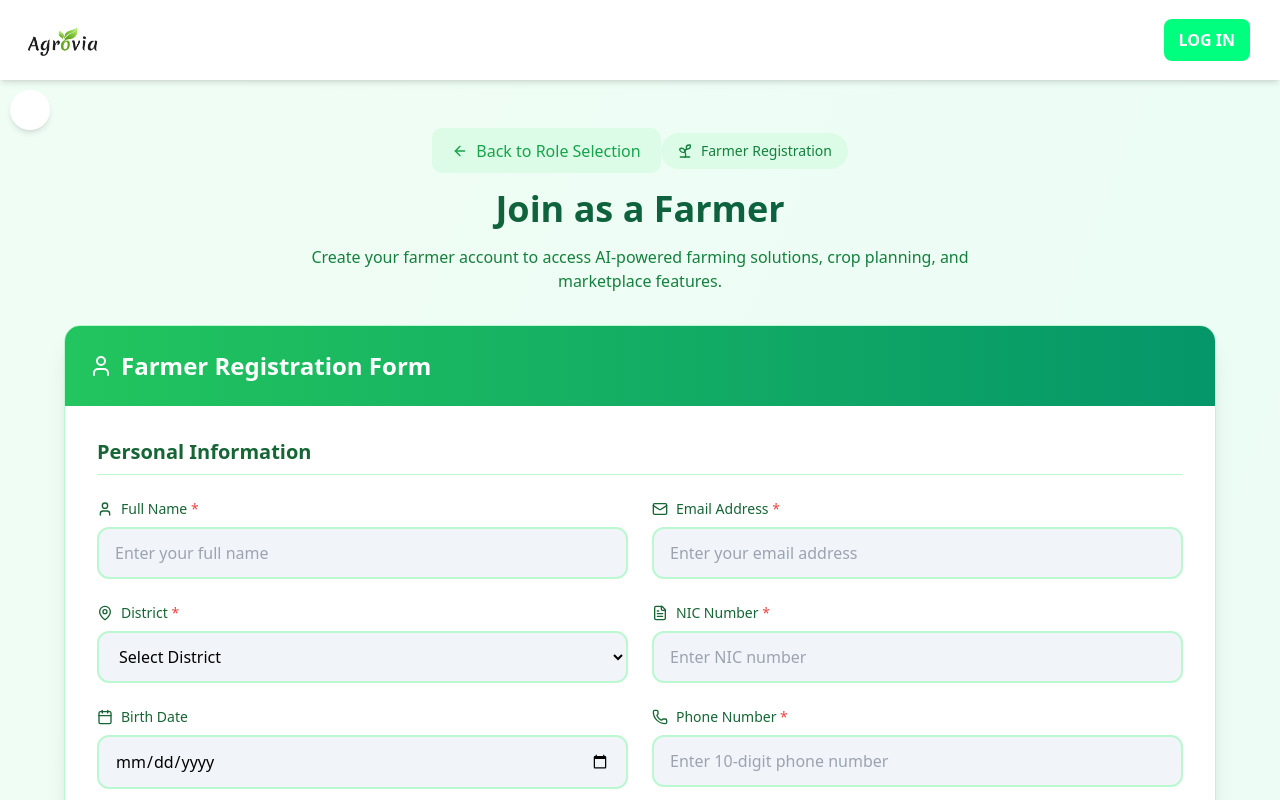
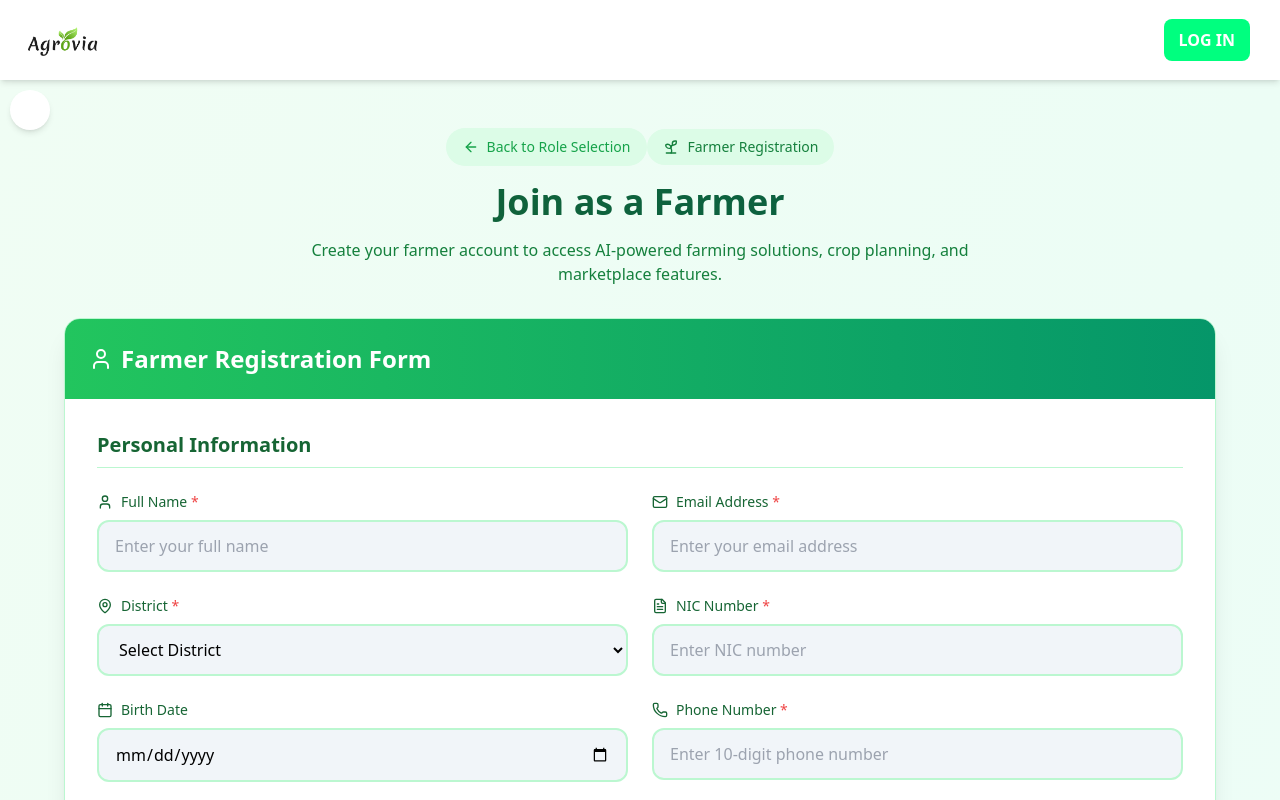
Before and after one commit to SeniruR/Agrovia, a React (Vite) app: page /signup/farmer in a window 1280 px wide. Shown: the top 800 px of the page. Built offline with nearby package versions, Linux system fonts and the light colour scheme; some icons are missing.

Commit message:
change button css

```diff
--- a/src/pages/FarmerSignup.jsx
+++ b/src/pages/FarmerSignup.jsx
@@ -624,7 +624,7 @@ const FarmerSignup = () => {
         <div className="text-center mb-8">
           <button
             onClick={() => navigate('/signup')}
-            className="inline-flex bg-green-100 items-center space-x-2 text-green-600 hover:text-green-800 mb-4 transition-colors duration-300"
+            className="inline-flex bg-green-100 items-center space-x-2 text-green-600 px-4 py-2 rounded-full text-sm hover:text-green-800 mb-4 transition-colors duration-300"
           >
             <ArrowLeft className="w-4 h-4" />
             <span>Back to Role Selection</span>
```
